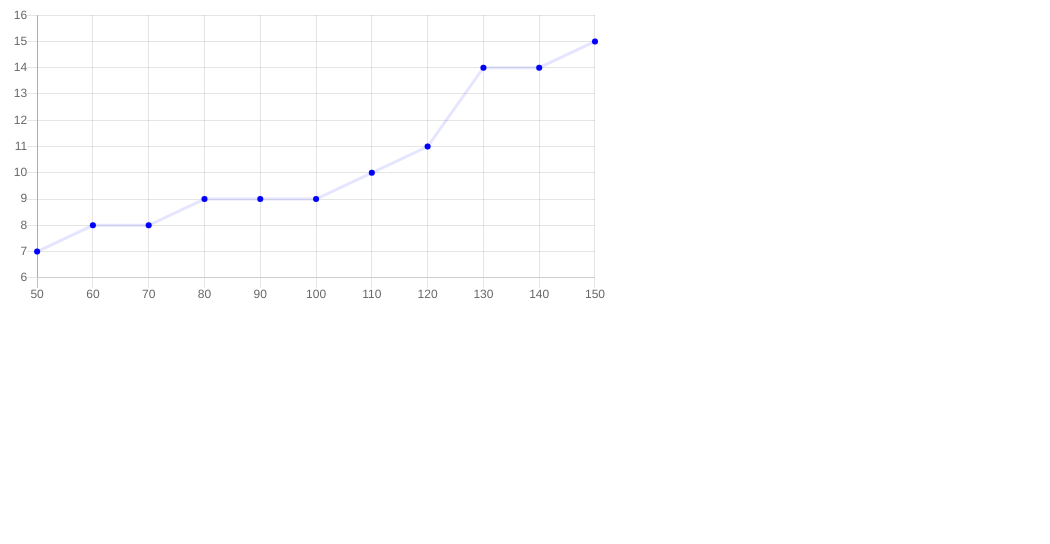
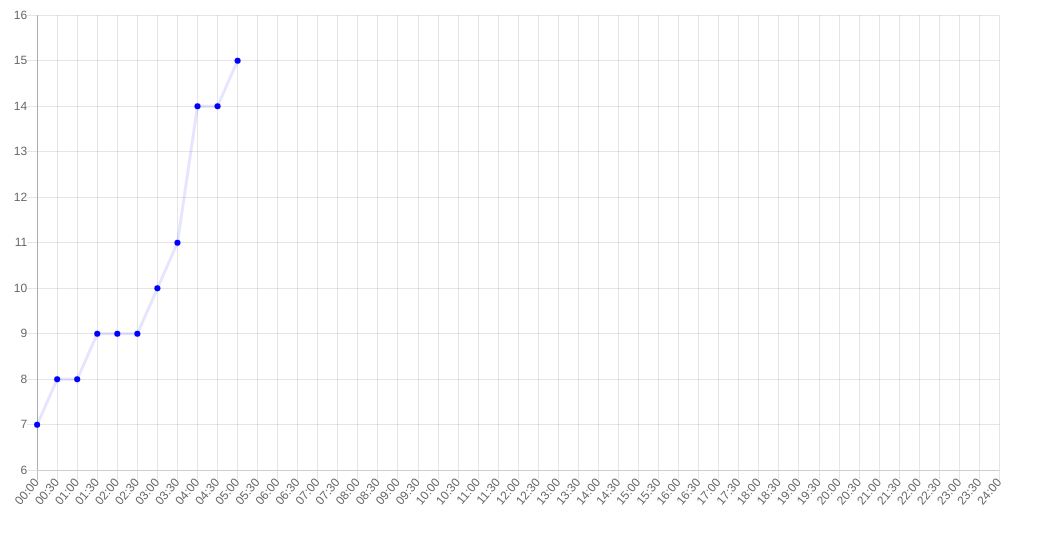
Before and after one commit to eloranta/moon-calculator, a plain HTML site: page index.html in a window 1280 px wide. Shown: the whole page, without its empty margins (0-1050 px from the left). Drawn offline with nearby package versions, Linux system fonts and the light colour scheme.

Commit message:
add half hour slots

```diff
--- a/index.html
+++ b/index.html
@@ -2,10 +2,10 @@
 <html>
 <script src="https://cdnjs.cloudflare.com/ajax/libs/Chart.js/2.9.4/Chart.js"></script>
 <body>
-<canvas id="myChart" style="width:100%;max-width:600px"></canvas>
+<canvas id="myChart" style="width:100%;max-width:1000px"></canvas>
 
 <script>
-const xValues = [50,60,70,80,90,100,110,120,130,140,150];
+const xValues = generateHalfHourSlots();
 const yValues = [7,8,8,9,9,9,10,11,14,14,15];
 
 new Chart("myChart", {
@@ -27,6 +27,19 @@ new Chart("myChart", {
     }
   }
 });
+
+function generateHalfHourSlots() {
+  const slots = [];
+  for (let h = 0; h <= 24; h++) {
+    for (let m of [0, 30]) {
+      if (h === 24 && m > 0) break; // skip 24:30
+      const hour = String(h).padStart(2, '0');
+      const minute = String(m).padStart(2, '0');
+      slots.push(`${hour}:${minute}`);
+    }
+  }
+  return slots;
+}
 </script>
 
 </body>
```
